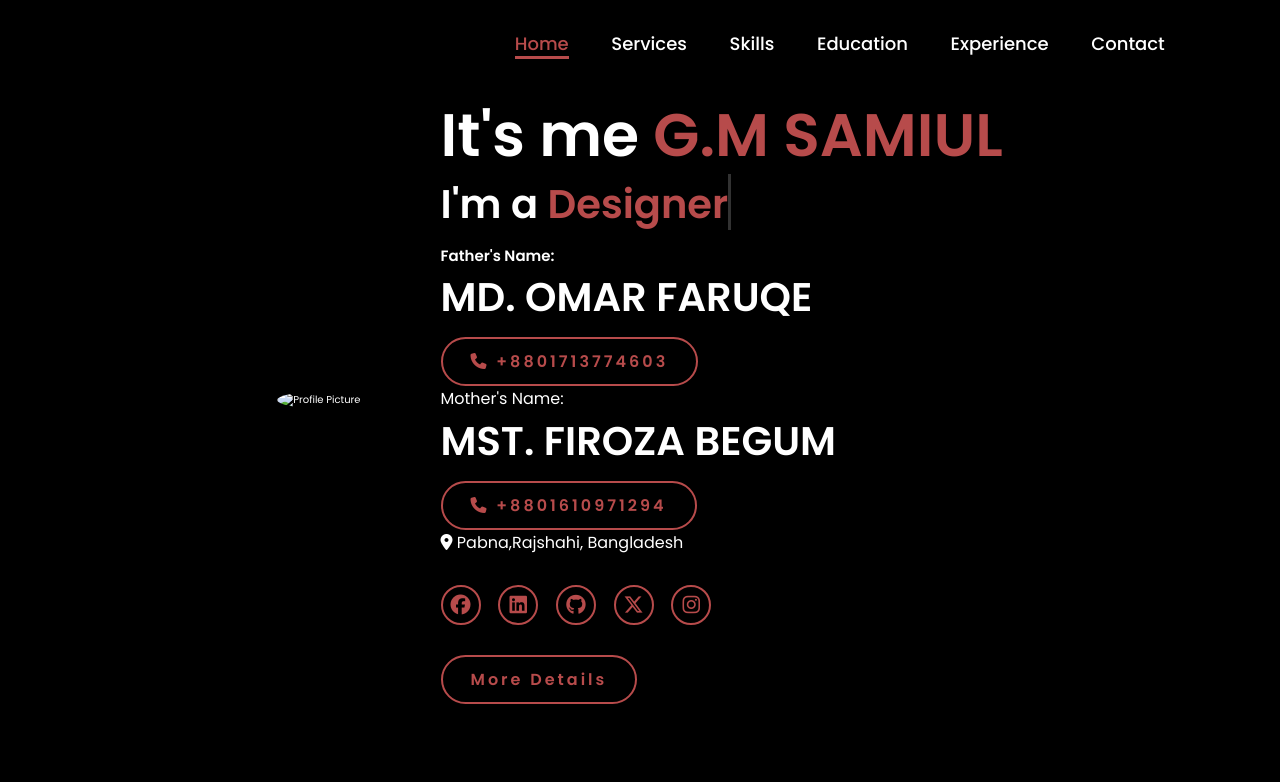
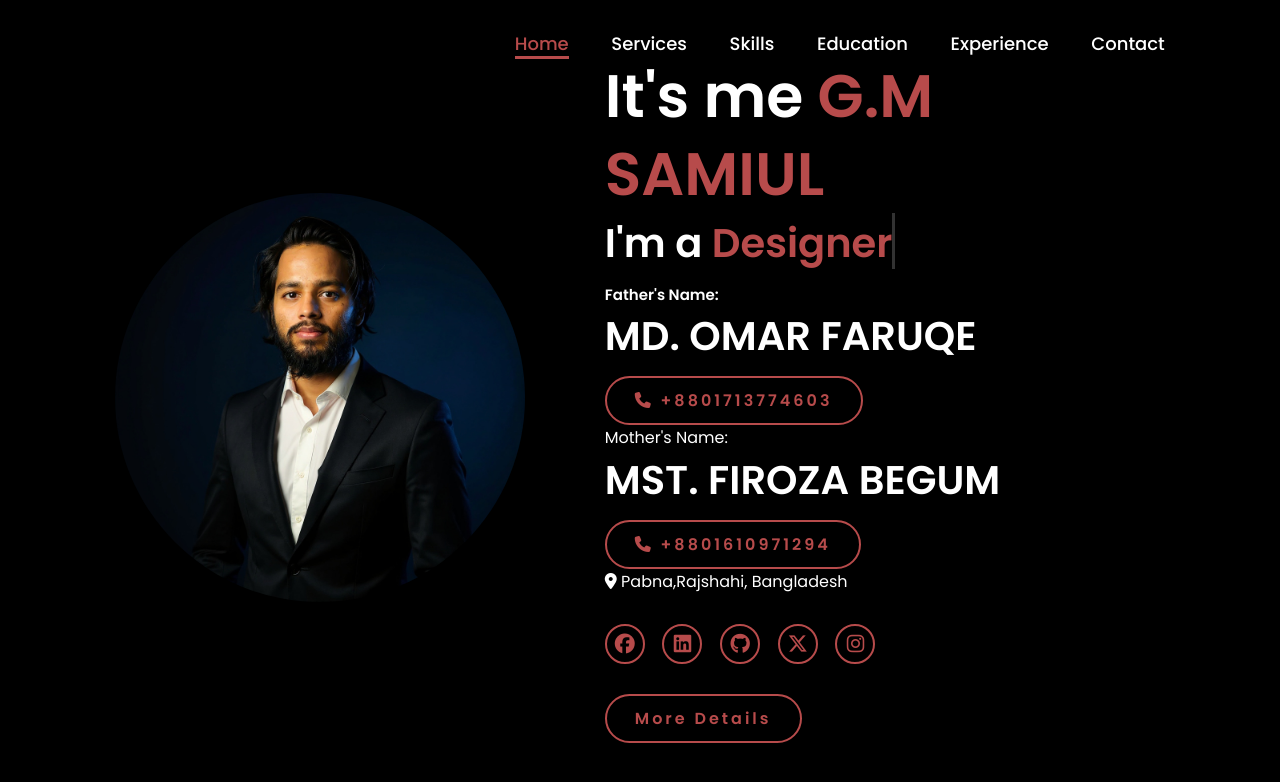
Before and after one commit to sabbirpk2003/idno-221798, a plain HTML site: page index.html in a window 1280 px wide. Drawn offline with Linux system fonts and the light colour scheme.

Commit message:
Update index.html

```diff
--- a/index.html
+++ b/index.html
@@ -23,7 +23,7 @@
     </header>
     <section class="home">
   <div class="home-img">
-    <img src="IMG_20250901_102020 - G.M.SAMIUL ISLAM.png" alt="Profile Picture">
+    <img src="openart-image_ENhvDL6t_1758227236039_raw.jpg" alt="Profile Picture">
   </div>
 
   <div class="home-content">
```
